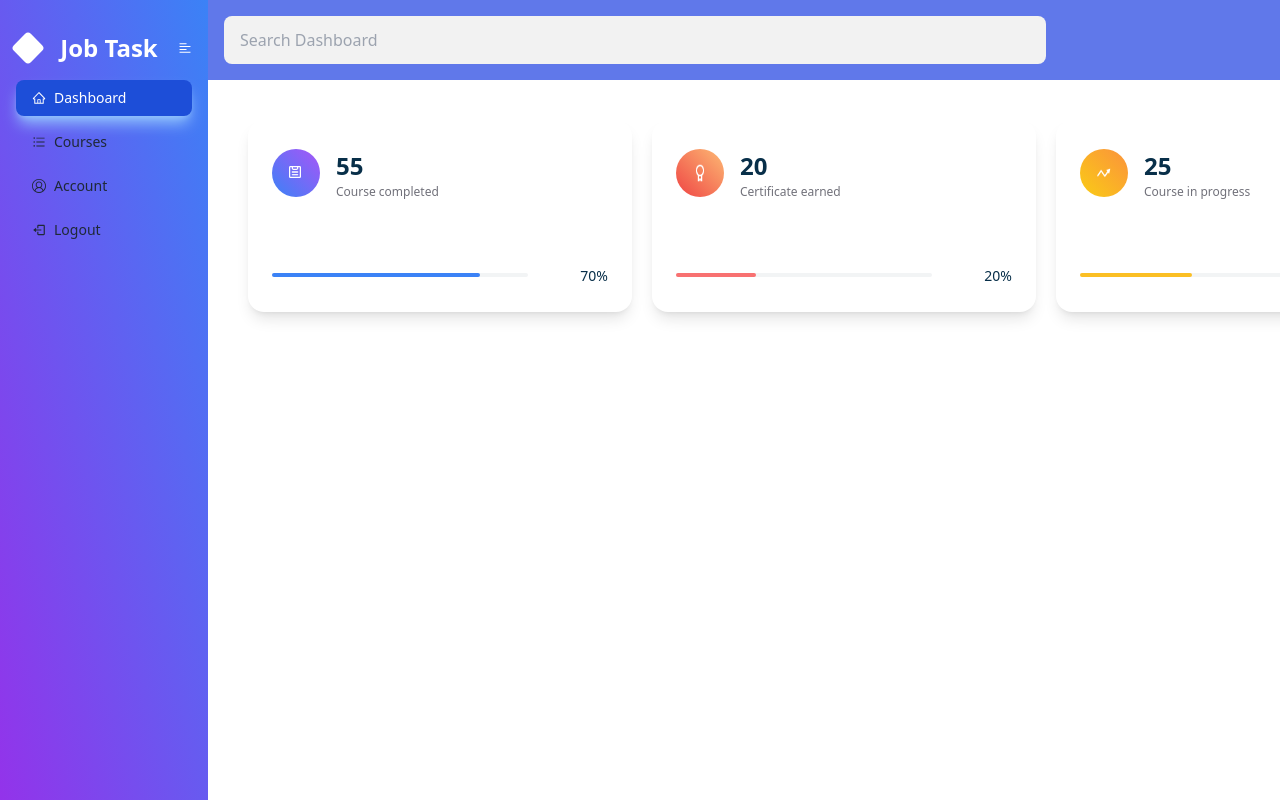
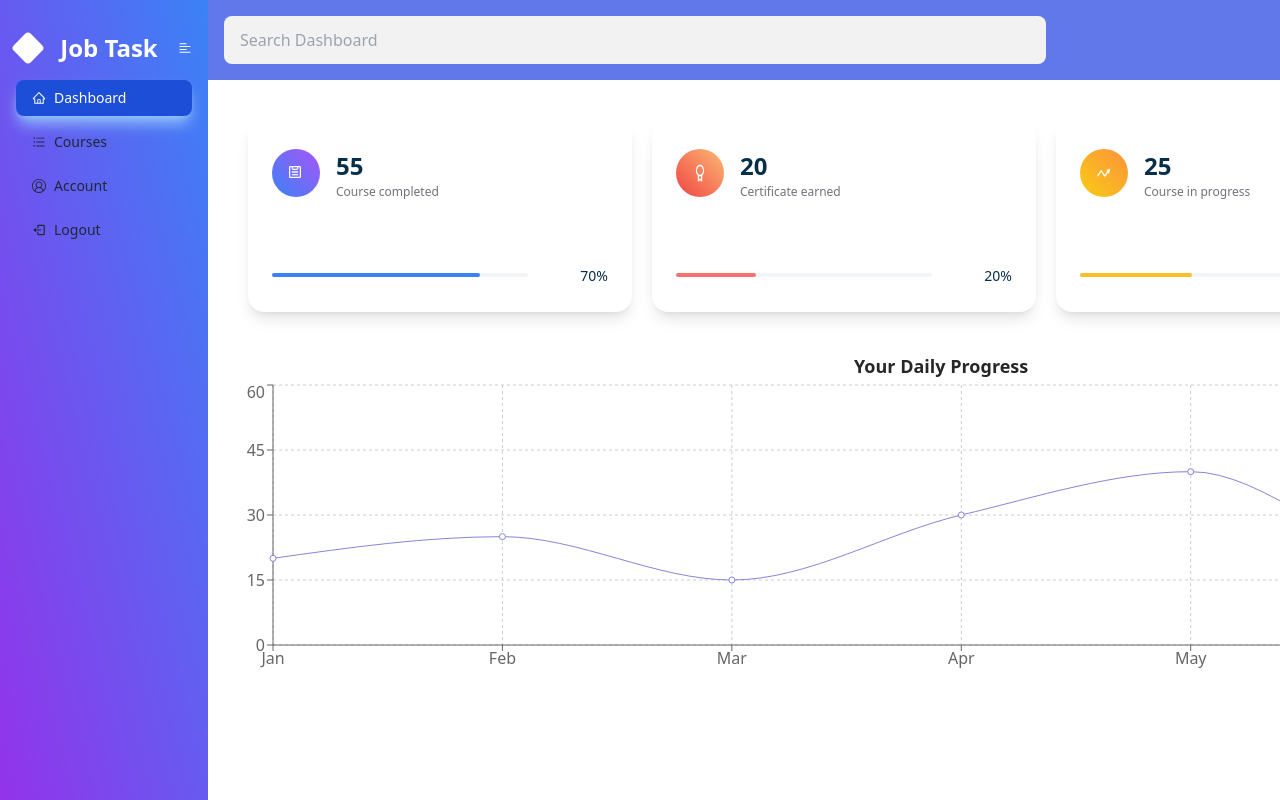
Before and after one commit to Ashik465/Leafy-indoor-plant-website, a React (Vite) app: page /dashboard in a window 1280 px wide. Shown: the top 800 px of the page. Built offline with nearby package versions, Linux system fonts and the light colour scheme; no server answers.

Commit message:
dashboard-student-chart

```diff
--- a/package.json
+++ b/package.json
@@ -19,6 +19,7 @@
     "react-icons": "^4.10.1",
     "react-router-dom": "^6.14.2",
     "react-toastify": "^9.1.3",
+    "recharts": "^2.7.2",
     "sort-by": "^1.2.0"
   },
   "devDependencies": {
--- a/src/Pages/Dashboard/home/Home.jsx
+++ b/src/Pages/Dashboard/home/Home.jsx
@@ -1,8 +1,37 @@
+/* eslint-disable react/prop-types */
 import icon1 from '../../../assets/picture/Icon1.png'
 import icon2 from '../../../assets/picture/Icon2.png'
 import icon3 from '../../../assets/picture/Icon3.png'
 import icon4 from '../../../assets/picture/Icon4.png'
+import { LineChart, Line, XAxis, YAxis, CartesianGrid, Tooltip, ResponsiveContainer } from 'recharts';
+
+
+
+
 const Home = () => {
+    const data = [
+        { name: 'Jan', pv: 20 },
+        { name: 'Feb', pv: 25 },
+        { name: 'Mar', pv: 15 },
+        { name: 'Apr', pv: 30 },
+        { name: 'May', pv: 40 },
+        { name: 'June', pv: 20 },
+        { name: 'July', pv: 60 },
+        { name: 'Aug', pv: 20 },
+      ];
+
+      const CustomTooltip = ({ active, payload }) => {
+        if (active && payload && payload.length) {
+            const data = payload[0].payload;
+            return (
+                <div className="custom-tooltip">
+                    <p>{`${data.name}: ${data.pv}%`}</p>
+                </div>
+            );
+        }
+        return null;
+    };
+
     return (
         <>
             <div className="flex gap-5 p-10">
@@ -110,9 +139,23 @@ const Home = () => {
             </div>
 
             {/* rechart */}
-            <div>
 
-            </div>
+
+            <div className="w-96 text-zinc-800 text-lg font-semibold">Your  Daily Progress</div>
+  <ResponsiveContainer width="100%" height={300}>
+                <LineChart data={data}>
+                    <CartesianGrid strokeDasharray="3 3" />
+                    <XAxis dataKey="name" />
+                    <YAxis />
+                    <Tooltip content={<CustomTooltip />} />
+                    <Line type="monotone" dataKey="pv" stroke="#8884d8" activeDot={{ r: 8 }} />
+                </LineChart>
+            </ResponsiveContainer>
+
+
+
+
+
         </>
     );
 };
```
Also changed, not shown: 1 other file (tests, documents, lock files or other folders).
